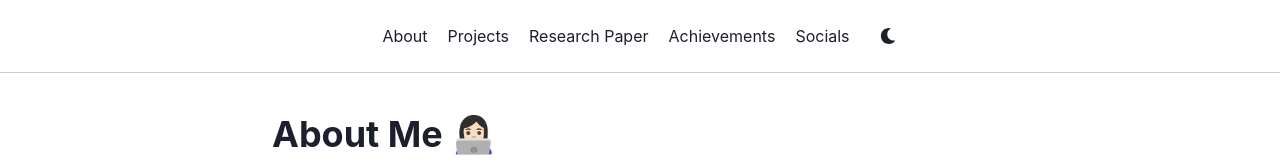
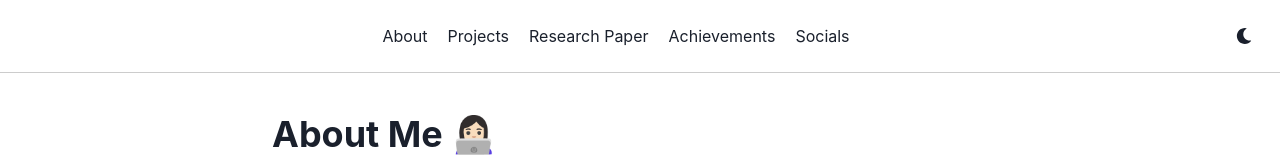
Before and after one commit to garimatanejaa/CodeCanvas, a React (Create React App) app: page / in a window 1280 px wide. Shown: the top 160 px of the page. Built offline with nearby package versions, Linux system fonts and the light colour scheme.

Commit message:
hamburger navbar/image changed

```diff
--- a/public/index.html
+++ b/public/index.html
@@ -2,19 +2,19 @@
 <html lang="en">
   <head>
     <meta charset="utf-8" />
-    <link rel="icon" href="%PUBLIC_URL%/favicon.ico" />
+    <link rel="icon" href="%PUBLIC_URL%/garima copy.jpg" />
     <meta name="viewport" content="width=device-width, initial-scale=1" />
     <meta name="theme-color" content="#000000" />
     <meta
       name="description"
-      content="Web site created using create-react-app"
+      content="Welcome to Garima's Portfolio"
     />
-    <link rel="apple-touch-icon" href="%PUBLIC_URL%/logo192.png" />
+    <link rel="apple-touch-icon" href="%PUBLIC_URL%/garima copy.jpg" />
     <!--
       manifest.json provides metadata used when your web app is installed on a
       user's mobile device or desktop. See https://developers.google.com/web/fundamentals/web-app-manifest/
     -->
-    <link rel="manifest" href="%PUBLIC_URL%/manifest.json" />
+    <link rel="manifest" href="%PUBLIC_URL%/garima copy.jpg" />
     <!--
       Notice the use of %PUBLIC_URL% in the tags above.
       It will be replaced with the URL of the `public` folder during the build.
@@ -24,7 +24,7 @@
       work correctly both with client-side routing and a non-root public URL.
       Learn how to configure a non-root public URL by running `npm run build`.
     -->
-    <title>React App</title>
+    <title>Garima's Portfolio</title>
   </head>
   <body>
     <noscript>You need to enable JavaScript to run this app.</noscript>
--- a/src/components/Navbar.js
+++ b/src/components/Navbar.js
@@ -36,31 +36,65 @@ function Navbar() {
 export default Navbar;*/
 // Navbar.js
 import React from 'react';
-import { Flex, Text, IconButton, useColorMode } from '@chakra-ui/react';
-import { FaSun, FaMoon } from 'react-icons/fa';
+import {
+  Flex,
+  Text,
+  IconButton,
+  useColorMode,
+  useDisclosure,
+  Stack,
+  Box
+} from '@chakra-ui/react';
+import { FaSun, FaMoon, FaBars, FaTimes } from 'react-icons/fa';
 
 function Navbar() {
   const { colorMode, toggleColorMode } = useColorMode();
+  const { isOpen, onOpen, onClose } = useDisclosure();
 
   return (
-    <div>
-    <Flex py={4} justify="center" align="center" bg={colorMode === 'dark' ? 'gray.800' : 'white'}>
-      <Flex align="center">
+    <Box>
+      <Flex
+        py={4}
+        justify="space-between"
+        align="center"
+        bg={colorMode === 'dark' ? 'gray.800' : 'white'}
+        px={4}
+      >
+        <Box display={{ base: 'block', md: 'none' }}>
+          <IconButton
+            icon={isOpen ? <FaTimes /> : <FaBars />}
+            onClick={isOpen ? onClose : onOpen}
+            variant="ghost"
+            aria-label="Toggle Navigation"
+          />
+        </Box>
+        <Flex
+          flex="1"
+          justify="center"
+          align="center"
+          display={{ base: isOpen ? 'flex' : 'none', md: 'flex' }}
+        >
+          <Flex
+            direction={{ base: 'column', md: 'row' }}
+            align="center"
+            mt={{ base: 4, md: 0 }}
+          >
             <a href="#about" style={{ textDecoration: 'none', margin: '0 10px' }}>
               <Text _hover={{ textDecoration: 'underline' }}>About</Text>
             </a>
             <a href="#projects" style={{ textDecoration: 'none', margin: '0 10px' }}>
               <Text _hover={{ textDecoration: 'underline' }}>Projects</Text>
             </a>
-        <a href="#paper"  style={{ textDecoration: 'none', margin: '0 10px' }}>
+            <a href="#paper" style={{ textDecoration: 'none', margin: '0 10px' }}>
               <Text _hover={{ textDecoration: 'underline' }}>Research Paper</Text>
             </a>
             <a href="#achievements" style={{ textDecoration: 'none', margin: '0 10px' }}>
               <Text _hover={{ textDecoration: 'underline' }}>Achievements</Text>
             </a>
-        <a href="#contact"  style={{ textDecoration: 'none', margin: '0 10px' }}>
+            <a href="#contact" style={{ textDecoration: 'none', margin: '0 10px' }}>
               <Text _hover={{ textDecoration: 'underline' }}>Socials</Text>
             </a>
+          </Flex>
         </Flex>
         <IconButton
           icon={colorMode === 'light' ? <FaMoon /> : <FaSun />}
@@ -71,7 +105,7 @@ function Navbar() {
         />
       </Flex>
       <hr style={{ border: 'none', borderTop: '1px solid #ccc', margin: '0' }} />
-    </div>
+    </Box>
   );
 }
 
```
Lines whose indentation alone changed are shown as unchanged.
